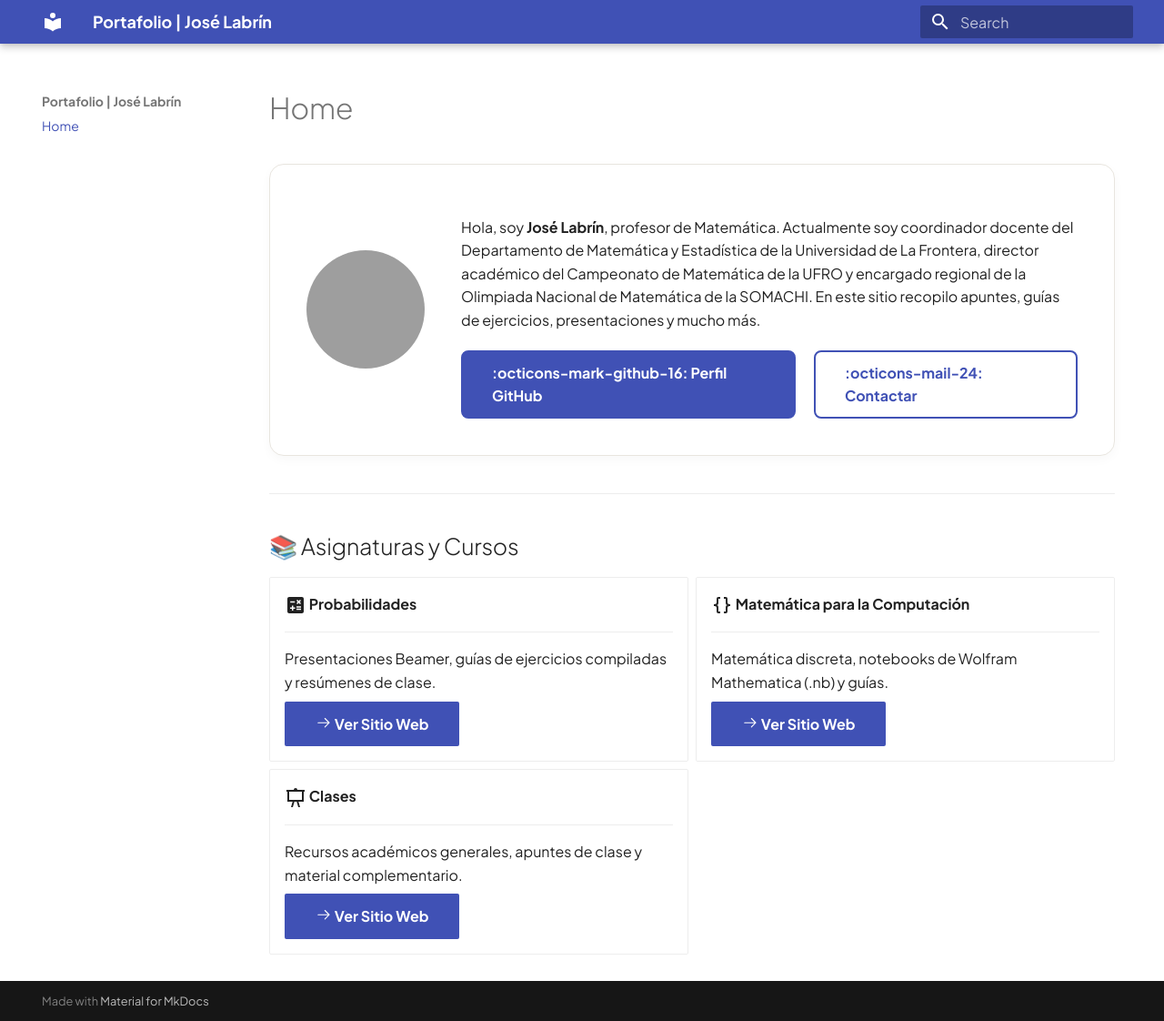
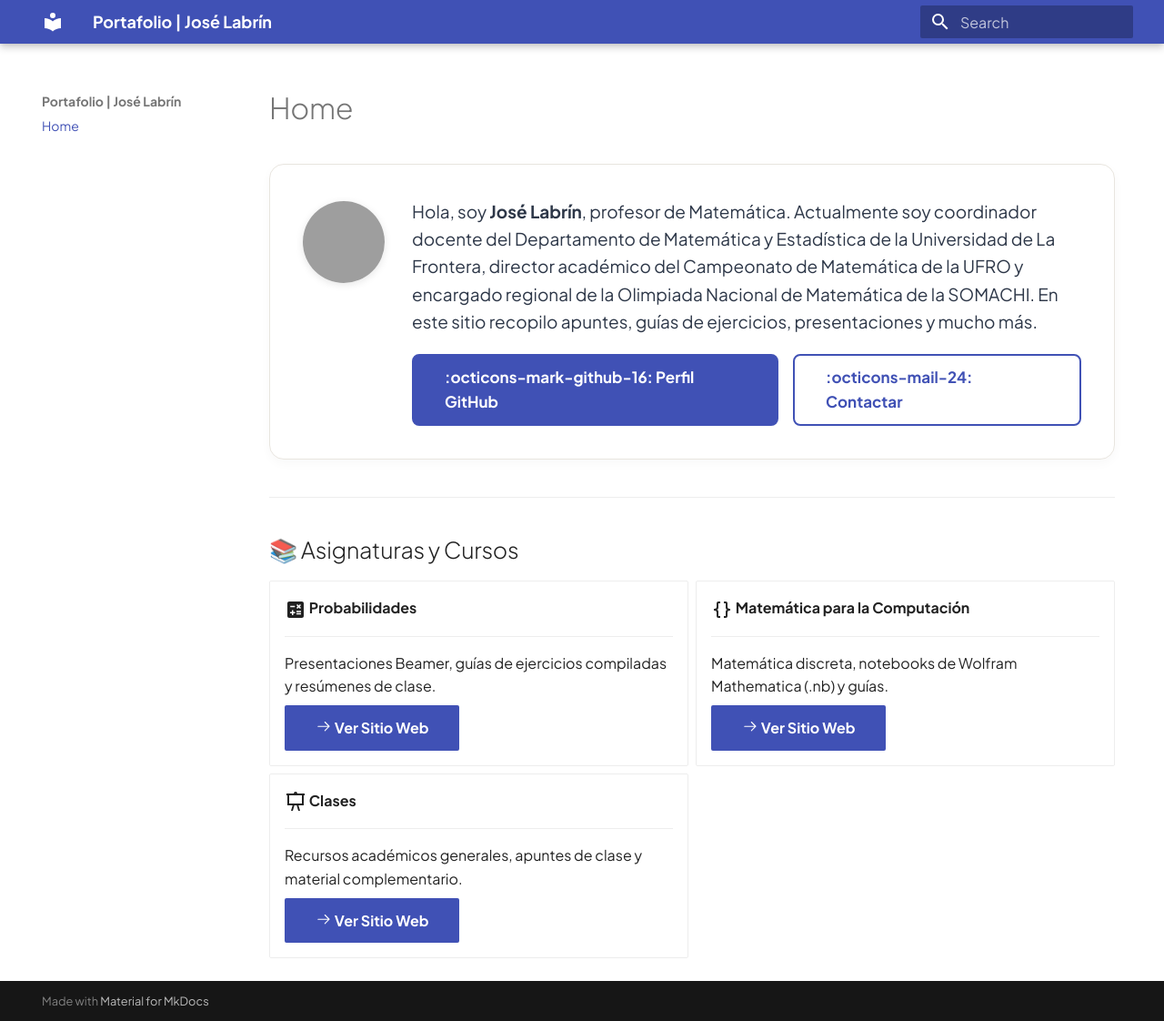
Before and after one commit to jlabrinp/jlabrinp.github.io, an MkDocs documentation site: the page built from docs/index.md, in a window 1280 px wide and 1122 px high. Shown: the whole window at 91% size. Built offline with MkDocs 1.6.1 and Material for MkDocs 9.7.7, drawn with Linux system fonts in a browser that asks for light colours; grey boxes are pictures that could not be loaded.

Commit message:
Refactor CSS styles for layout and elements

```diff
--- a/docs/stylesheets/custom.css
+++ b/docs/stylesheets/custom.css
@@ -1,45 +1,64 @@
-/* Ocultar barra lateral derecha (Table of contents) */
+/* Ocultar barra lateral derecha */
 .md-sidebar--secondary {
   display: none !important;
 }
 
-/* Extender el contenido al ancho completo */
+/* Ancho completo del contenido central */
 .md-content {
   max-width: 100% !important;
 }
 
-/* Tarjeta principal (Hero Card) */
+/* Tarjeta principal (Hero Layout) */
 .hero-card {
   display: flex;
-  align-items: center;
-  gap: 2rem;
+  align-items: flex-start;
+  gap: 1.5rem;
   background-color: #ffffff;
-  padding: 2rem;
+  padding: 1.8rem;
   border-radius: 16px;
   border: 1px solid #e8e5df;
   box-shadow: 0 4px 12px rgba(0, 0, 0, 0.03);
   margin-bottom: 2rem;
 }
 
+/* Foto circular pequeña a la izquierda */
 .profile-img {
-  width: 130px;
-  height: 130px;
-  border-radius: 50%;
-  object-fit: cover;
-  flex-shrink: 0;
+  width: 90px !important;
+  height: 90px !important;
+  border-radius: 50% !important;
+  object-fit: cover !important;
+  flex-shrink: 0 !important;
+  margin-top: 0.2rem;
+  box-shadow: 0 2px 8px rgba(0, 0, 0, 0.1);
 }
 
 .hero-bio {
   flex: 1;
 }
 
+.hero-bio p {
+  margin: 0 0 1rem 0;
+  line-height: 1.6;
+  font-size: 0.95rem;
+  color: #2d3748;
+}
+
 .hero-links {
   display: flex;
-  gap: 1rem;
-  margin-top: 1rem;
+  gap: 0.8rem;
 }
 
-/* Estilos de botones */
 .hero-links .md-button {
   border-radius: 8px;
+  font-size: 0.85rem;
 }
+
+/* Modo oscuro opcional */
+[data-md-color-scheme="slate"] .hero-card {
+  background-color: #1a1c1e;
+  border-color: #2a2d32;
+}
+
+[data-md-color-scheme="slate"] .hero-bio p {
+  color: #e2e8f0;
+}
```
